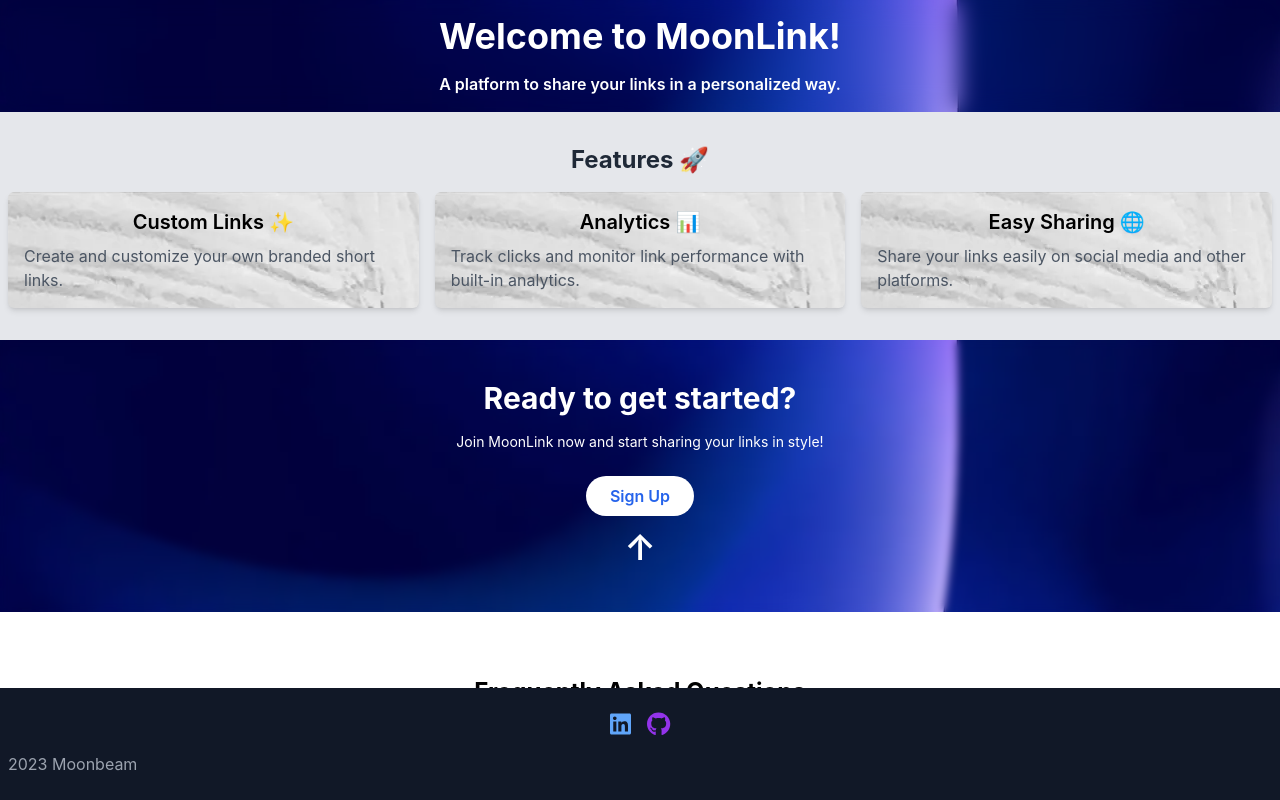
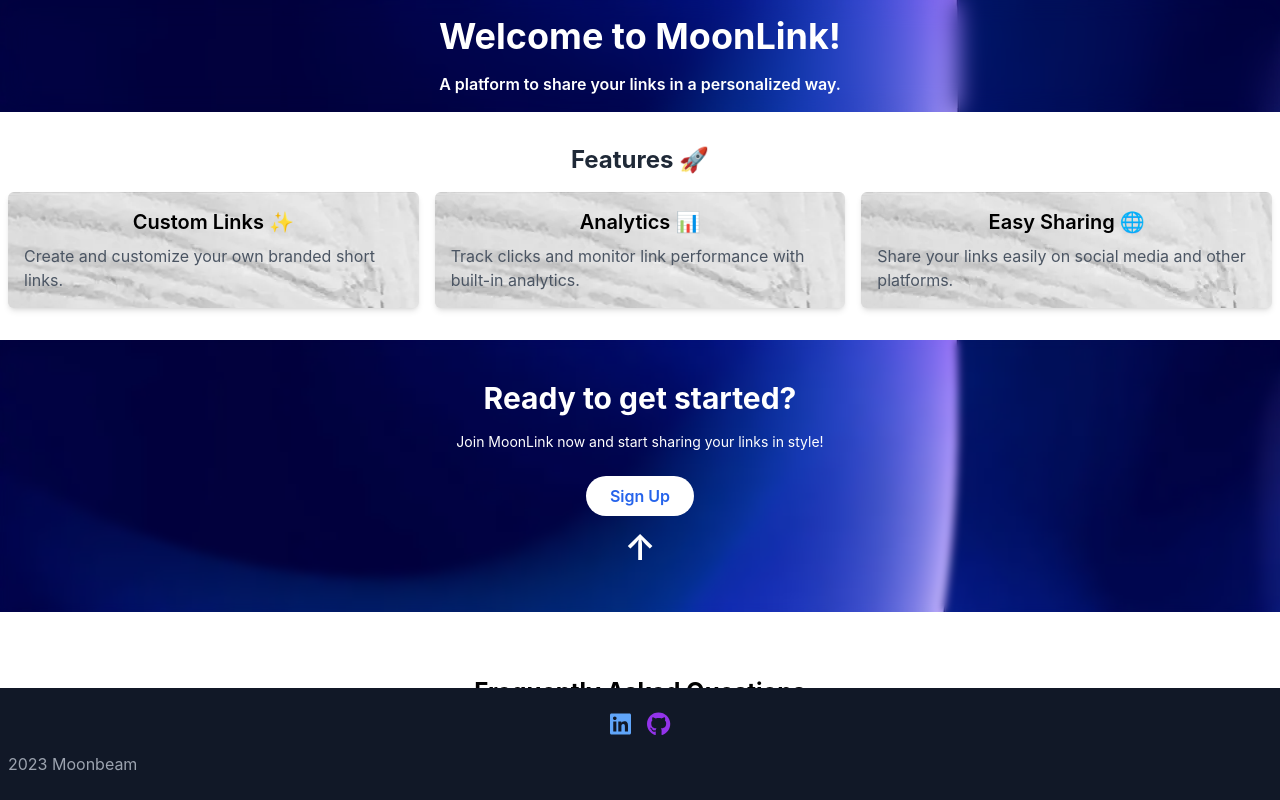
Before and after one commit to Moondevbeam/MoonLink, a React (Create React App) app: page / in a window 1280 px wide. Shown: the top 800 px of the page. Built offline with nearby package versions, Linux system fonts and the light colour scheme; no server answers.

Commit message:
added container class in homepage for better front end

```diff
--- a/src/components/dashboard/Navbar.tsx
+++ b/src/components/dashboard/Navbar.tsx
@@ -43,7 +43,7 @@ function Navbar() {
   }, []);
 
   return (
-    <nav className="bg-gray-500 py-4 mx-2 my-1 rounded-2xl">
+    <nav className="bg-gray-500 py-4 mx-2 my-1 rounded-2xl md:container">
       <div className="container mx-auto flex justify-between items-center space-x-3 font-semibold">
         {username && (
           <span className="text-white text-lg p-2 mx-2">{username}</span>
--- a/src/components/homepage/CTA.tsx
+++ b/src/components/homepage/CTA.tsx
@@ -3,7 +3,7 @@ import { Link } from 'react-router-dom';
 
 function CTA() {
   return (
-    <section className="bg-blue-600 text-white bg2">
+    <section className="bg-blue-600 text-white bg2 container mx-auto">
       <div className='backdrop-blur-sm py-10'>
       <div className="container mx-auto text-center">
         <h2 className="text-3xl font-bold mb-4">Ready to get started?</h2>
--- a/src/components/homepage/Features.tsx
+++ b/src/components/homepage/Features.tsx
@@ -1,8 +1,8 @@
 import React from 'react';
 function Features() {
   return (
-    <section className="bg-gray-200 py-8">
-      <div className="container mx-auto space-y-4">
+    <section className="py-8 container mx-auto">
+      <div className="space-y-4">
         <h2 className="text-2xl font-bold text-gray-800 mb-4 text-center">Features 🚀</h2>
         <div className="grid grid-cols-1 md:grid-cols-2 lg:grid-cols-3 gap-4 mx-2">
           <div className="bg-gray-100 p-4 rounded-md shadow-md bg1">
--- a/src/components/homepage/Header.tsx
+++ b/src/components/homepage/Header.tsx
@@ -2,7 +2,7 @@ import React from 'react';
 
 function Header() {
   return (
-    <header className="text-center bg2">
+    <header className="text-center bg2 container mx-auto">
       <div className="mx-auto space-y-4 text-white backdrop-blur-md py-4">
         <h1 className="text-4xl font-bold mb-2">Welcome to MoonLink!</h1>
         <p className='font-semibold '>A platform to share your links in a personalized way.</p>
```
